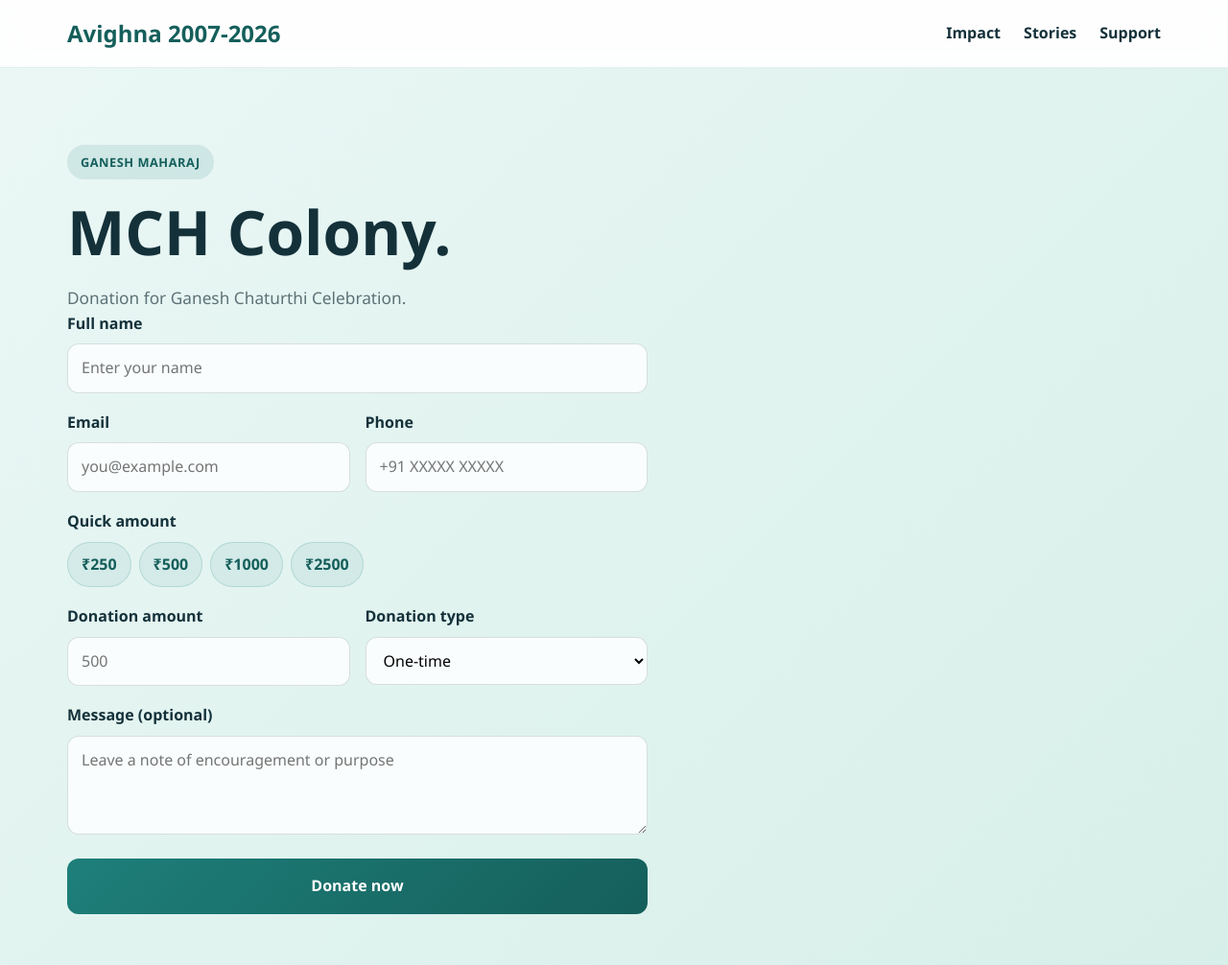
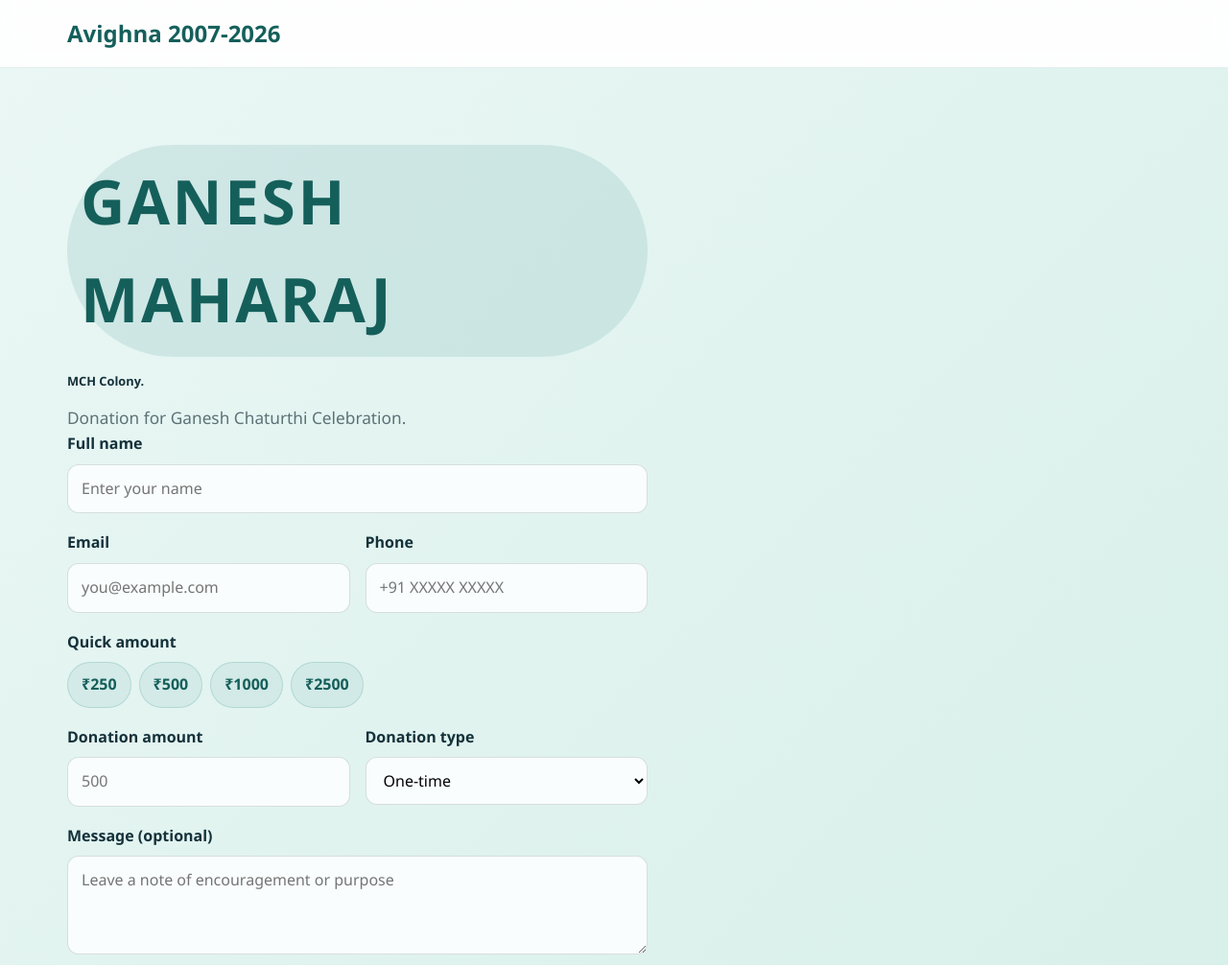
Before and after one commit to ak301192/Avighna_donation_app, a plain HTML site: page index.html in a window 1280 px wide. Shown: the top 1006 px of the page at 96% size. Drawn offline with Linux system fonts and the light colour scheme.

Commit message:
modify site

```diff
--- a/index.html
+++ b/index.html
@@ -11,11 +11,6 @@
     <header class="topbar">
       <div class="container nav">
         <div class="brand">Avighna 2007-2026</div>
-        <nav>
-          <a href="#impact">Impact</a>
-          <a href="#stories">Stories</a>
-          <a href="#support">Support</a>
-        </nav>
       </div>
     </header>
 
--- a/script.js
+++ b/script.js
@@ -22,7 +22,6 @@ document.addEventListener('DOMContentLoaded', () => {
     const amount = document.getElementById('donationAmount').value.trim();
     const phone = document.getElementById('donorPhone').value.trim();
     const type = document.getElementById('donationType').value;
-    const cause = document.getElementById('cause').value;
     const message = document.getElementById('message').value.trim();
 
     if (!name || !email || !amount || !phone) {
@@ -47,7 +46,6 @@ document.addEventListener('DOMContentLoaded', () => {
       phone,
       amount,
       type,
-      cause,
       message,
       timestamp: new Date().toISOString()
     };
@@ -59,7 +57,6 @@ document.addEventListener('DOMContentLoaded', () => {
       email,
       amount,
       type,
-      cause,
       message
     });
 
--- a/style.css
+++ b/style.css
@@ -95,7 +95,7 @@ nav a {
   border-radius: 999px;
   background: rgba(30, 127, 122, 0.12);
   color: var(--primary-dark);
-  font-size: 0.8rem;
+  font-size: clamp(2.2rem, 5vw, 4rem);
   font-weight: 700;
   letter-spacing: 0.04em;
   text-transform: uppercase;
@@ -108,7 +108,7 @@ nav a {
 
 .hero-copy h1 {
   margin-top: 18px;
-  font-size: clamp(2.2rem, 5vw, 4rem);
+  font-size: 0.8rem;
   line-height: 1.15;
   color: var(--dark);
 }
```
Also changed, not shown: success.html (+1 -3 lines), README.md.
